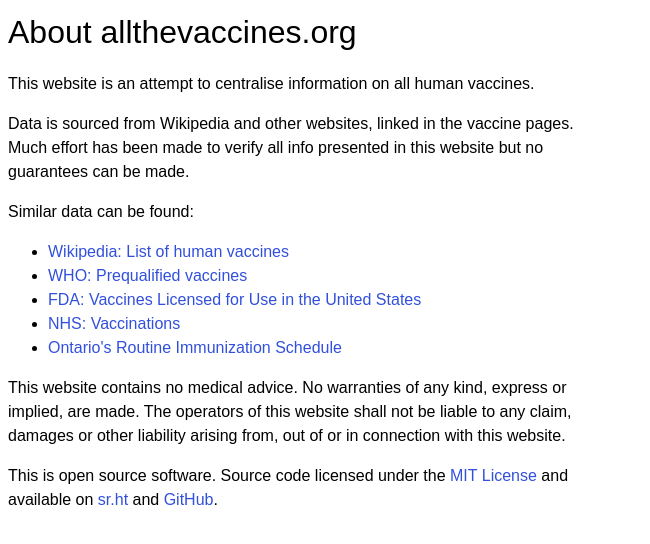
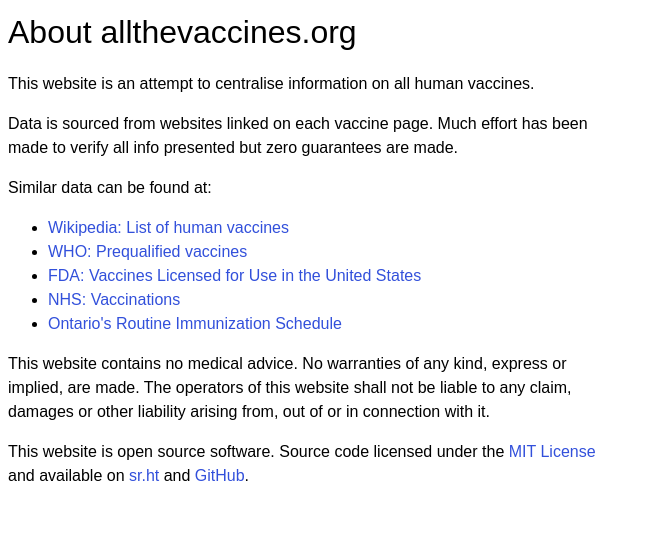
Before and after one commit to sirodoht/allthevaccines, a Django app: page /about/ in a window 1280 px wide. Shown: the part 56-600 px from the top of the page, without its empty margins (0-650 px from the left). Run offline with Django 4.2, Linux system fonts and the light colour scheme.

Commit message:
update about page copy

```diff
--- a/main/templates/main/about.html
+++ b/main/templates/main/about.html
@@ -9,12 +9,11 @@
         This website is an attempt to centralise information on all human vaccines.
     </p>
     <p>
-        Data is sourced from Wikipedia and other websites, linked in the vaccine
-        pages. Much effort has been made to verify all info presented in this
-        website but no guarantees can be made.
+        Data is sourced from websites linked on each vaccine page. Much effort
+        has been made to verify all info presented but zero guarantees are made.
     </p>
     <p>
-        Similar data can be found:
+        Similar data can be found at:
     </p>
     <ul>
         <li>
@@ -47,10 +46,10 @@
         This website contains no medical advice. No warranties of any kind,
         express or implied, are made. The operators of this website
         shall not be liable to any claim, damages or other liability arising
-        from, out of or in connection with this website.
+        from, out of or in connection with it.
     </p>
     <p>
-        This is open source software. Source code licensed under the
+        This website is open source software. Source code licensed under the
         <a href="https://git.sr.ht/~sirodoht/allthevaccines/blob/master/LICENSE">MIT License</a>
         and available on
         <a href="https://git.sr.ht/~sirodoht/allthevaccines">sr.ht</a>
```
